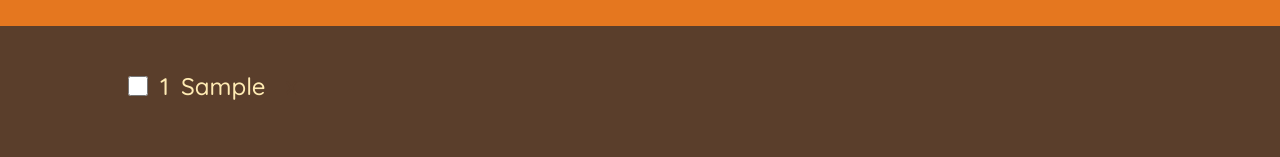
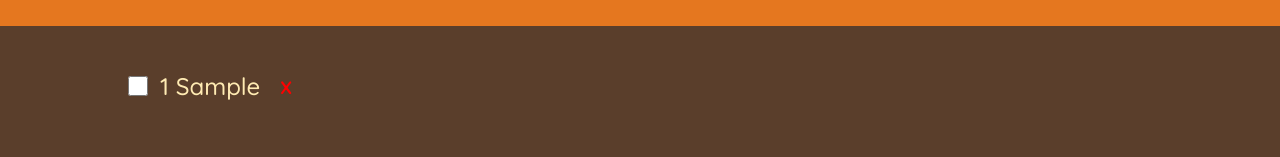
Before and after one commit to Orisabiyi/faraway, a React (Create React App) app: page / in a window 1280 px wide. Both pictures are taken after typing "Sample" into the empty fields and a click on the button "ADD". Shown: the part 251-408 px from the top of the page. Built offline with nearby package versions, Linux system fonts and the light colour scheme.

Commit message:
added a toggle function to the packinglist component

```diff
--- a/src/components/App.js
+++ b/src/components/App.js
@@ -8,11 +8,19 @@ import Stats from "./Stats";
 export default function App() {
   const [items, setItems] = useState([]);
 
+  function handleToggleItem(id) {
+    setItems((items) =>
+      items.map((item) =>
+        item.id === id ? { ...item, packed: !item.packed } : item
+      )
+    );
+  }
+
   return (
     <div className="app">
       <Logo />
       <Form onItem={setItems} />
-      <PackingList items={items} />
+      <PackingList items={items} onToggleItem={handleToggleItem} />
       <Stats />
     </div>
   );
--- a/src/components/Item.js
+++ b/src/components/Item.js
@@ -1,10 +1,15 @@
-export default function Item({ item }) {
+export default function Item({ item, onToggleItem }) {
   return (
-    <li>
-      <input type="checkbox" />
-      <span>{item.quantity}</span>
-      <span>{item.description}</span>
-      <button>X</button>
+    <li style={item.packed ? { textDecoration: "line-through" } : {}}>
+      <input
+        type="checkbox"
+        value={item.packed}
+        onChange={() => onToggleItem(item.id)}
+      />
+      <span>
+        {item.quantity} {item.description}
+      </span>
+      <button style={{ color: "red" }}>X</button>
     </li>
   );
 }
--- a/src/components/PackingList.js
+++ b/src/components/PackingList.js
@@ -1,11 +1,11 @@
 import Item from "./Item";
 
-export default function PackingList({ items }) {
+export default function PackingList({ items, onToggleItem }) {
   return (
     <div className="list">
       <ul>
         {items.map((item) => (
-          <Item item={item} />
+          <Item item={item} onToggleItem={onToggleItem} />
         ))}
       </ul>
     </div>
```
